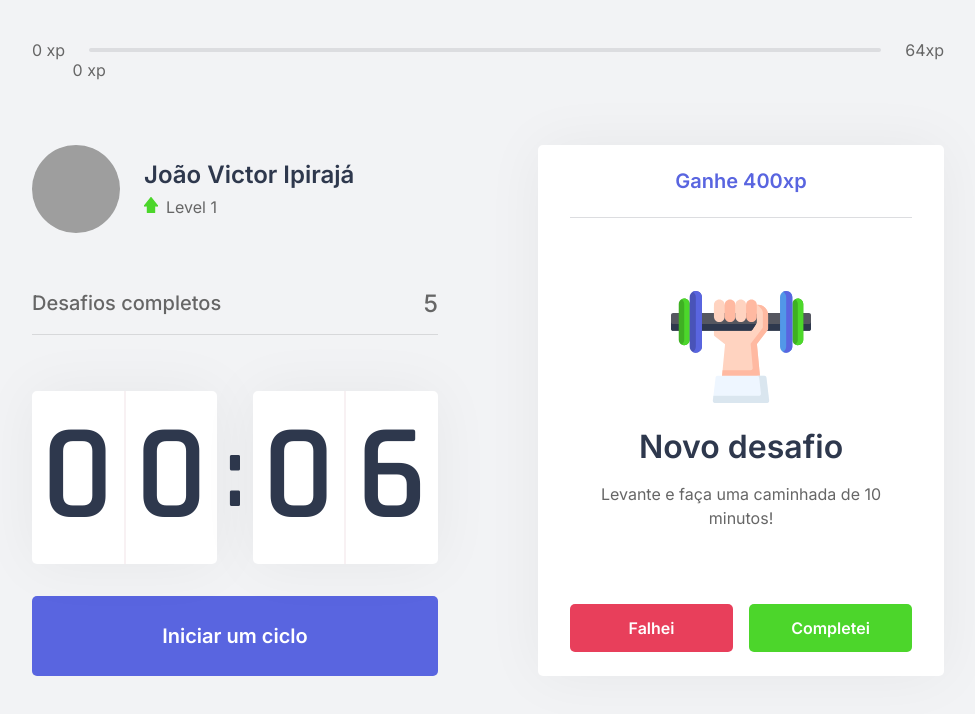
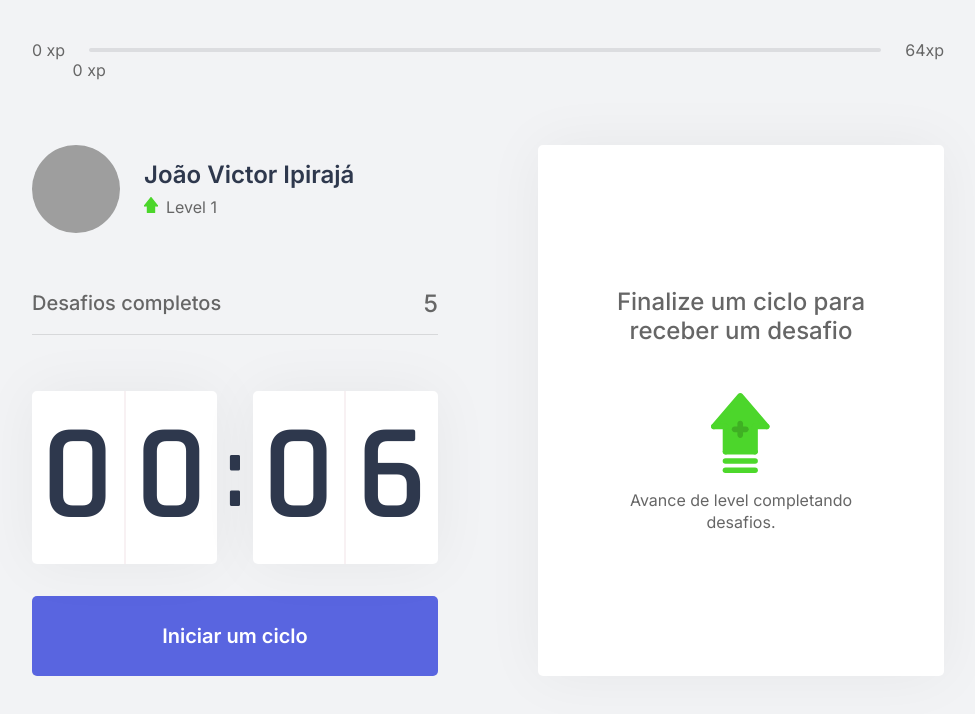
Before and after one commit to joaoipiraja/LetsMoveIt, a Next.js app: page / in a window 1280 px wide. Shown: the top 714 px of the page, without its empty margins (152-1127 px from the left). Built offline with nearby package versions, Linux system fonts and the light colour scheme; grey boxes are pictures that could not be loaded.

Commit message:
Add ChallengeContext to ChallengeBox

```diff
--- a/src/components/ChallengeBox.tsx
+++ b/src/components/ChallengeBox.tsx
@@ -1,23 +1,24 @@
+import { useContext } from 'react';
+import { challengesContext } from '../contexts/ChallengesContext';
 import styles from '../styles/components/ChallengeBox.module.css'
 
 export function ChallengeBox() {
-    const hasActiveChallenge = true;
-
-
+    const { activeChallenge, resetChallenge } = useContext(challengesContext);
     return (
         <div className={styles.challengeBoxContainer}>
-            {hasActiveChallenge ? (
+            {activeChallenge ? (
                 <div className={styles.challengeActive}>
-                    <header>Ganhe 400xp</header>
+                    <header>Ganhe {activeChallenge.amount}px</header>
                     <main>
-                        <img src="icons/body.svg" />
+                        <img src={`icons/${activeChallenge.type}.svg`} />
                         <strong>Novo desafio</strong>
-                        <p>Levante e faça uma caminhada de 10 minutos!</p>
+                        <p>{activeChallenge.description}</p>
                     </main>
                     <footer>
                         <button
                             type="button"
                             className={styles.challengeFailedButton}
+                            onClick={resetChallenge}
                         >
                             Falhei
                         </button>
@@ -37,8 +38,8 @@ export function ChallengeBox() {
                         <strong>Finalize um ciclo para receber um desafio</strong>
                         <p>
                             <img src="icons/level-up.svg" alt="Level Up" />
-                    Avance de level completando desafios.
-            </p>
+                                Avance de level completando desafios.
+                         </p>
                     </div>
 
 
```
